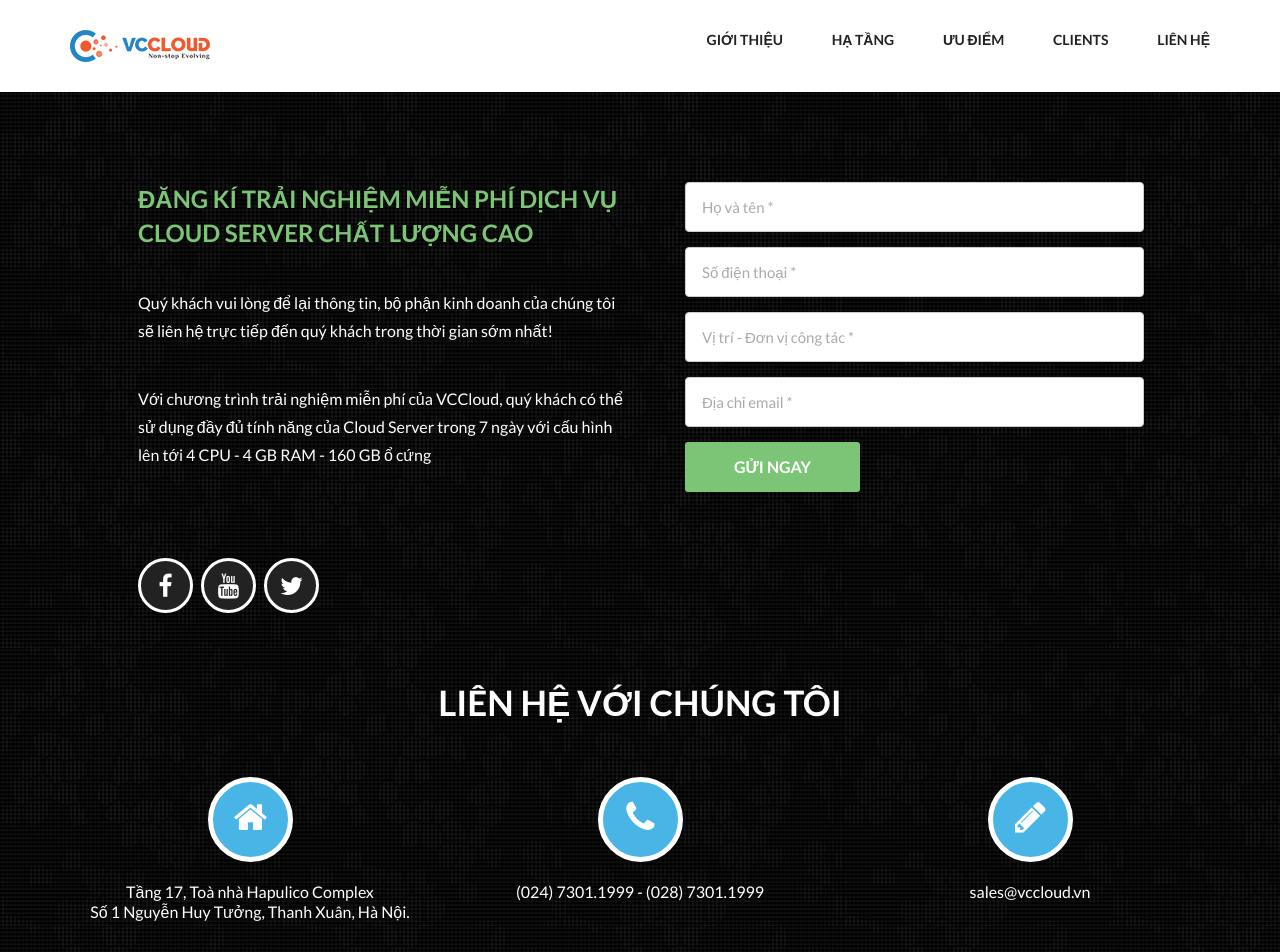
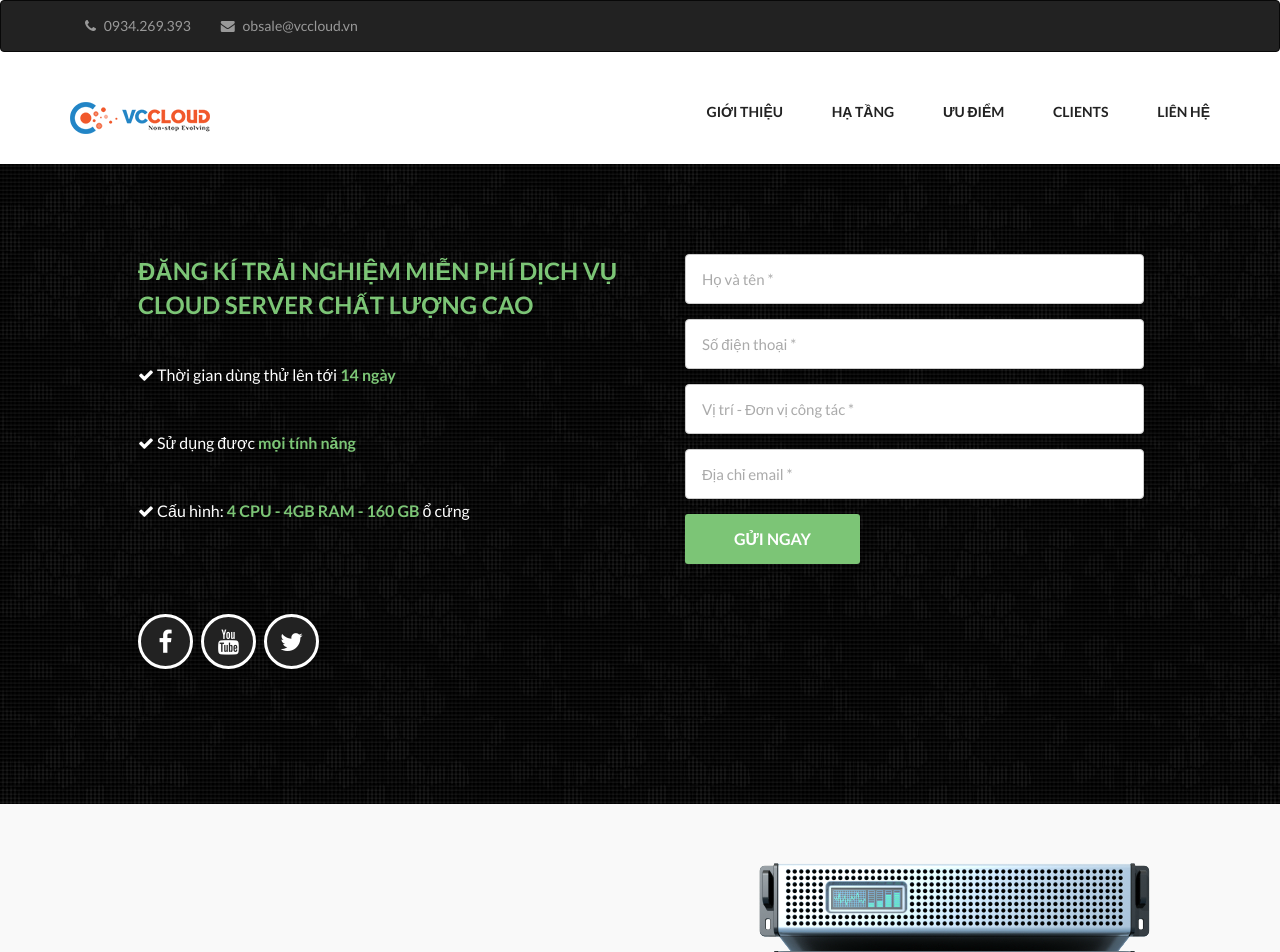
Before and after one commit to vccloudfree7days/vccloudfree7days.github.io, a plain HTML site: page index.html in a window 1280 px wide. Shown: the top 952 px of the page. Drawn offline with nearby package versions, Linux system fonts and the light colour scheme.

Commit message:
fix layout

```diff
--- a/css/style.css
+++ b/css/style.css
@@ -368,9 +368,11 @@ a.learn_more2:hover{
 	position:relative;
 	}
 
-
+#topbar i{
+	margin-right: 5px;
+}
 .top_cont_latest{
-	background:url(../img/cloud-server-2.png) no-repeat right center;
+
 }
 
 .work_pic{
--- a/index.html
+++ b/index.html
@@ -69,6 +69,18 @@ function resizeText() {
 <body>
 
 <!--Header_section-->
+<nav class="navbar navbar-inverse bg-faded" id="topbar">
+      <div class="container">
+        <ul class="nav navbar-nav pull-left">
+          <li class="nav-item">
+            <a class="nav-link" href="#"><i class="fa fa-phone"></i> 0934.269.393</a>
+          </li>
+          <li class="nav-item">
+            <a class="nav-link" href="#"><i class="fa fa-envelope"></i> obsale@vccloud.vn</a>
+          </li>
+        </ul>
+      </div>
+      </nav>
 <header id="header_outer">
   <div class="container">
     <div class="header_section">
@@ -100,8 +112,9 @@ function resizeText() {
         <div class="col-lg-6 wow fadeInLeft">
           <div class="contact-info-box address clearfix">
             <h3 style="line-height: 1.4; color: #7cc576;">Đăng kí trải nghiệm miễn phí dịch vụ Cloud Server chất lượng cao</h3>
-            <p>Quý khách vui lòng để lại thông tin, bộ phận kinh doanh của chúng tôi sẽ liên hệ trực tiếp đến quý khách trong thời gian sớm nhất!</p>
-            <p>Với chương trình trải nghiệm miễn phí của VCCloud, quý khách có thể sử dụng đầy đủ tính năng của Cloud Server trong 7 ngày với cấu hình lên tới 4 CPU - 4 GB RAM - 160 GB ổ cứng </p>
+            <p><i class="fa fa-check"></i> Thời gian dùng thử lên tới <strong style="color: #7cc576">14 ngày</strong></p>
+            <p><i class="fa fa-check"></i> Sử dụng được <strong style="color: #7cc576">mọi tính năng</strong></p>
+            <p><i class="fa fa-check"></i> Cấu hình: <strong style="color: #7cc576">4 CPU - 4GB RAM - 160 GB</strong> ổ cứng</p>
           </div>
           <ul class="social-link">
             <li class="facebook animated bounceIn wow delay-03s"><a href="https://www.facebook.com/vccloud.vn/" target="blank"><i class="fa-facebook"></i></a></li>
@@ -145,27 +158,6 @@ function resizeText() {
           });
         });
       </script>
-      <div class="contact_section">
-        <h3>Liên hệ với chúng tôi</h3>
-        <div class="row">
-          <div class="col-lg-4">
-            <div class="contact_block">
-              <div class="contact_block_icon icon3 rollIn animated wow"><span><i class="fa-home"></i></span></div>
-              <span> Tầng 17, Toà nhà Hapulico Complex<br>
-              Số 1 Nguyễn Huy Tưởng, Thanh Xuân, Hà Nội. </span> </div>
-          </div>
-          <div class="col-lg-4">
-            <div class="contact_block">
-              <div class="contact_block_icon icon3 rollIn animated wow"><span><i class="fa-phone"></i></span></div>
-              <span> (024) 7301.1999 - (028) 7301.1999 </span> </div>
-          </div>
-          <div class="col-lg-4">
-            <div class="contact_block">
-              <div class="contact_block_icon icon3 rollIn animated wow"><span><i class="fa-pencil"></i></span></div>
-              <span> <a href="mailto:hello@butterfly.com"> sales@vccloud.vn</a> </span> </div>
-          </div>
-        </div>
-      </div>
     </section>
   </div>
 </section>
@@ -260,7 +252,6 @@ function resizeText() {
               <p>Cơ cấu tính giá hợp lý với hai gói thanh toán trả trước và trả sau. Các hình thức thanh toán online, thanh toán trực tiếp hoặc chuyển khoản linh hoạt với mong muốn tạo sự thuận tiện nhất cho bạn.</p>
             </div>
           </div>
-          <div class="work_bottom"> <span>Hãy liên hệ ngay với chúng tôi!</span> <a href="#contact" class="contact_btn">Contact Us</a> </div>
         </div>
         <div class="col-lg-4 col-sm-4 wow fadeInLeft delay-05s">
           <div class="service-list">
@@ -285,8 +276,11 @@ function resizeText() {
             </div>
           </div>
         </div>
-        <figure class="col-lg-6 col-sm-6  text-right wow fadeInUp delay-02s"> </figure>
+        <div class="col-lg-4 col-sm-4 wow fadeInLeft delay-08s" style="text-align: center">
+         <img src="img/cloud-server-2.png" alt="">
+        </div>
       </div>
+      <div class="work_bottom"> <span>Hãy liên hệ ngay với chúng tôi!</span> <a href="#contact" class="contact_btn">Contact Us</a> </div>
     </div>
   </div>
   <!--<div class="work_pic"><img src="img/dashboard_pic.png" alt=""></div>-->
@@ -417,7 +411,7 @@ function resizeText() {
 
 <footer class="footer_section">
   <div class="container">
-      <div class="footer_bottom"> <span>Copyright © 2017 | <a href="http://vccloud.vn/">VCCloud</a></span> </div>
+      <div class="footer_bottom"> <span>Copyright © 2017 | <a href="http://vccloud.vn/">VCCloud</a> - Tầng 17, Toà nhà Hapulico Complex Số 1 Nguyễn Huy Tưởng, Thanh Xuân, Hà Nội.</span> </div>
   </div>
 </footer>
 
```
